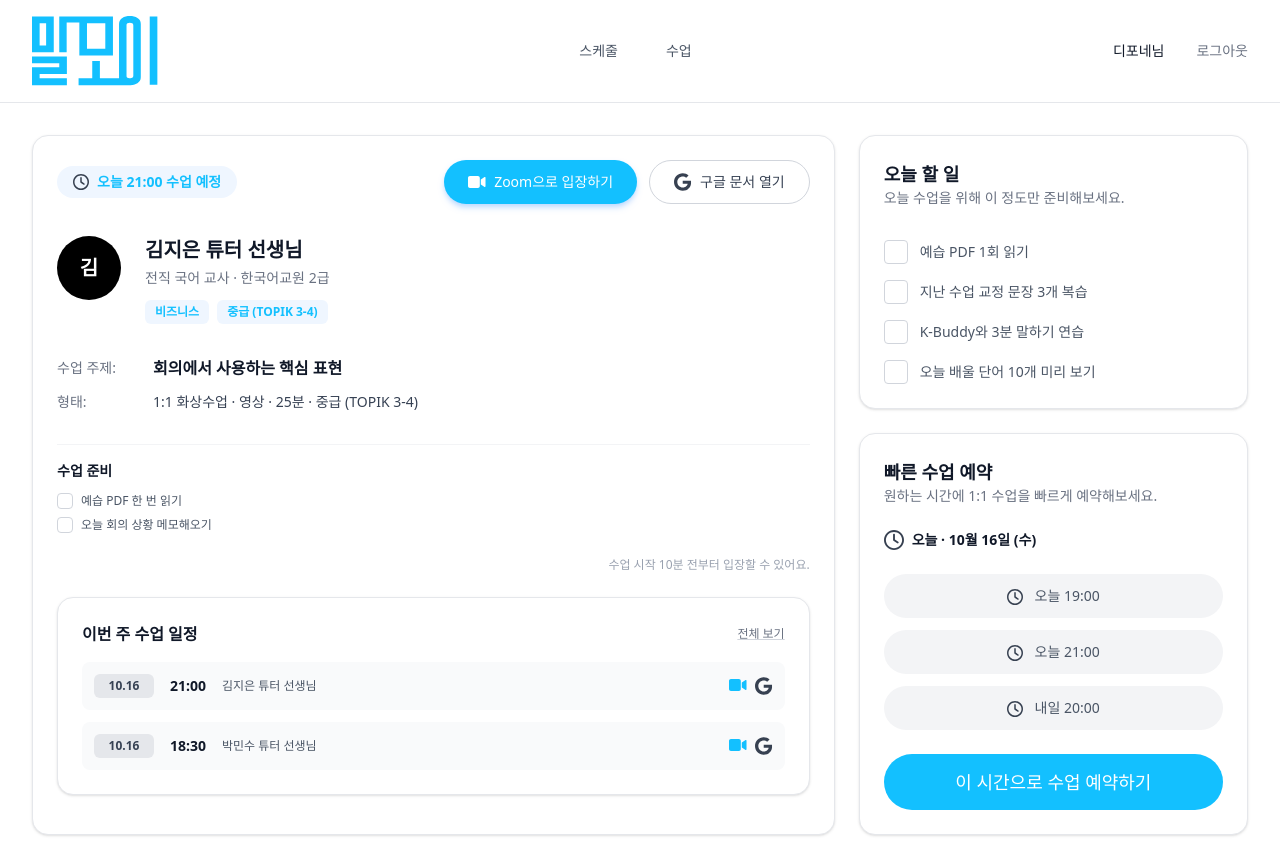
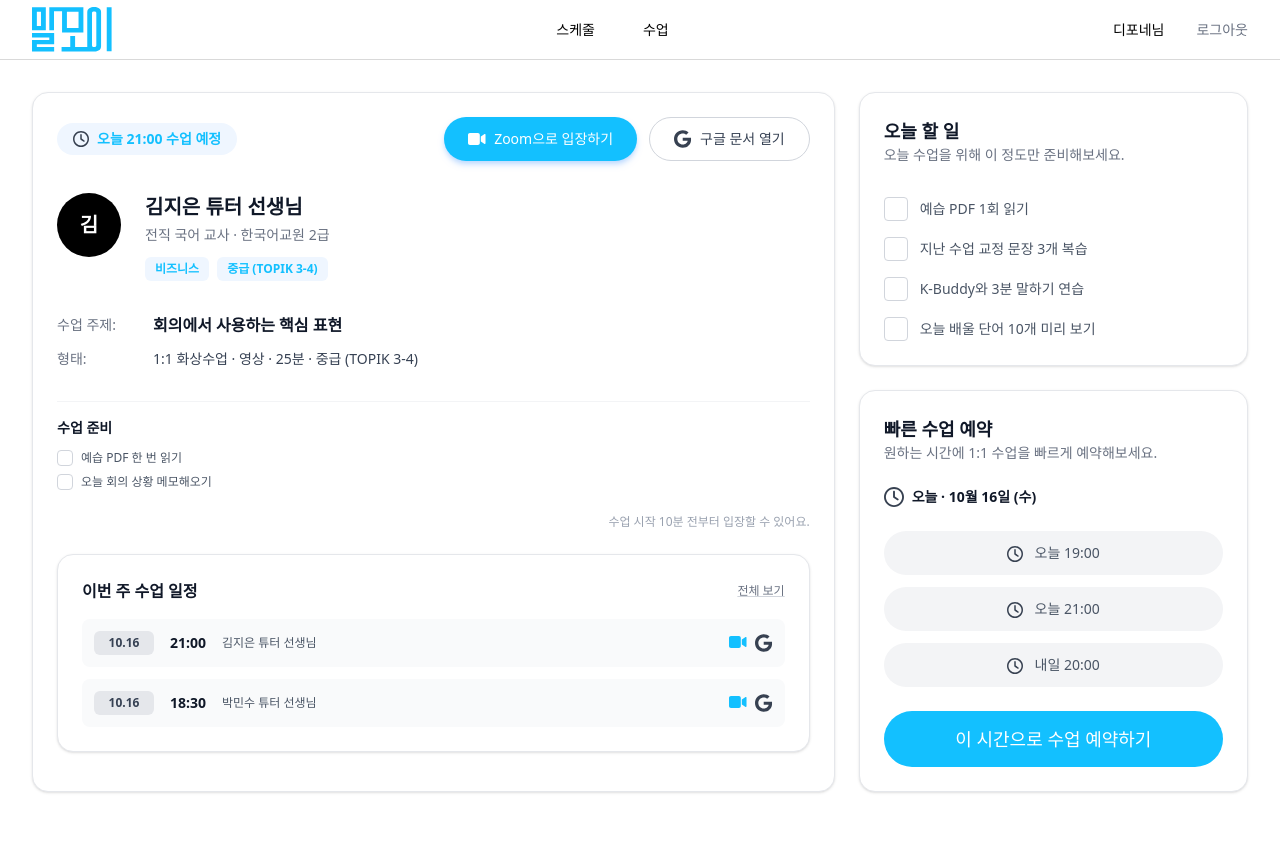
Before and after one commit to LuffyPiratesYeah/malmoi-FE, a Next.js app: page / in a window 1280 px wide. After the commit the page ends 824 px from the top, so only its background shows below. Built offline with nearby package versions, Linux system fonts and the light colour scheme.

Commit message:
style/#3 :: 해당하는 url로 이동시 nav바의 해당요소 색 추가

```diff
--- a/components/layout/Navbar.tsx
+++ b/components/layout/Navbar.tsx
@@ -1,22 +1,47 @@
+"use client";
+
 import { Logo } from "@/components/ui/Logo";
 import Link from "next/link";
+import { usePathname } from "next/navigation";
 
 export function Navbar() {
+    const pathname = usePathname();
+
+    const isActive = (path: string) => {
+        return pathname === path || pathname.startsWith(path + "/");
+    };
+
+    const getLinkClassName = (path: string) => {
+        const baseClass = "font-light transition-all duration-200 relative";
+        if (isActive(path)) {
+            return `${baseClass} text-primary after:content-[''] after:absolute after:bottom-[-5px] after:left-0 after:right-0 after:h-[2px] after:bg-primary after:rounded-full`;
+        }
+        return `${baseClass} text-black hover:text-primary`;
+    };
+
     return (
-        <nav className="border-b border-gray-200 bg-white px-8 py-4">
-            <div className="mx-auto flex max-w-7xl items-center justify-between">
+        <nav className="border-b border-[#d9d9d9] bg-white h-[60px] flex items-center">
+            <div className="mx-auto flex w-full max-w-[1440px] items-center justify-between px-8">
                 <Link href="/">
-                    <Logo size="md" />
+                    <Logo size="sm" />
                 </Link>
 
-                <div className="flex items-center gap-12 text-sm font-medium text-gray-600">
-                    <Link href="/schedule" className="hover:text-primary">스케줄</Link>
-                    <Link href="/class" className="hover:text-primary">수업</Link>
+                <div className="flex items-center gap-12 text-[14px]">
+                    <Link href="/schedule" className={getLinkClassName("/schedule")}>
+                        스케줄
+                    </Link>
+                    <Link href="/class" className={getLinkClassName("/class")}>
+                        수업
+                    </Link>
                 </div>
 
-                <div className="flex items-center gap-8 text-sm">
-                    <Link href="/profile" className="font-medium text-gray-900 hover:text-primary">디포네님</Link>
-                    <Link href="/login" className="text-gray-500 hover:text-gray-900">로그아웃</Link>
+                <div className="flex items-center gap-8 text-[14px]">
+                    <Link href="/profile" className={getLinkClassName("/profile")}>
+                        디포네님
+                    </Link>
+                    <Link href="/login" className="font-light text-gray-500 hover:text-gray-900">
+                        로그아웃
+                    </Link>
                 </div>
             </div>
         </nav>
```
